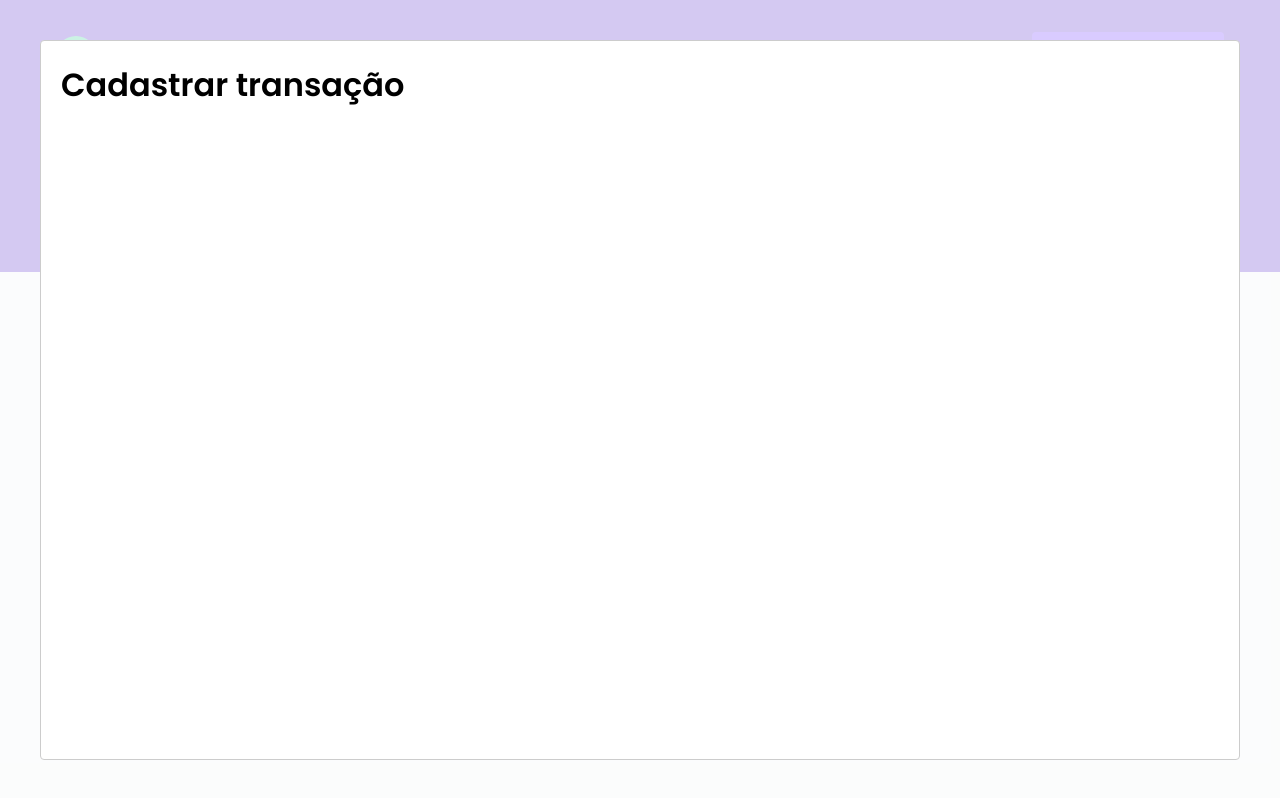
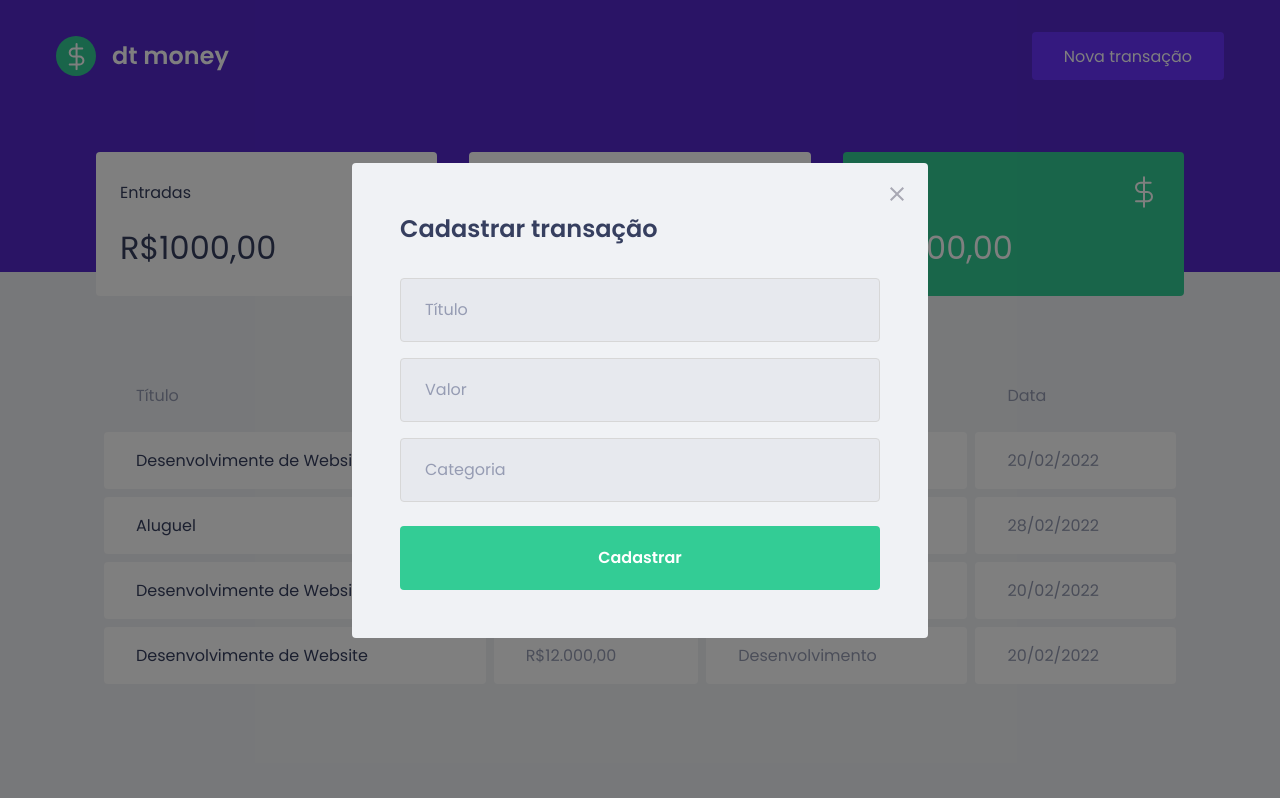
Before and after one commit to clarabrancalhao/dt-money, a React (Create React App) app: page / in a window 1280 px wide. Both pictures are taken after a click on the button "Nova transação". Built offline with nearby package versions, Linux system fonts and the light colour scheme; no server answers; what miragejs would draw is missing.

Commit message:
feat: create new transaction modal content

```diff
--- a/src/App.tsx
+++ b/src/App.tsx
@@ -1,10 +1,8 @@
 import { Dashboard } from "./components/Dashboard";
 import { Header } from "./components/Header";
 import { GlobalStyle } from "./styles/global";
-import Modal from "react-modal";
 import { useState } from "react";
-
-Modal.setAppElement("#root");
+import { NewTransactionModal } from "./components/NewTransactionModal";
 
 export function App() {
   const [isNewTransactionModalOpen, setIsNewTransactionModalOpen] =
@@ -21,12 +19,12 @@
     <>
       <Header onOpenNewTransactionModal={handleOpenNewTransactionModal} />
       <Dashboard />
-      <Modal
+
+      <NewTransactionModal
         isOpen={isNewTransactionModalOpen}
         onRequestClose={handleCloseNewTransactionModal}
-      >
-        <h1>Cadastrar transação</h1>
-      </Modal>
+      />
+
       <GlobalStyle />
     </>
   );
--- /dev/null
+++ b/src/components/NewTransactionModal/index.tsx
@@ -0,0 +1,39 @@
+import Modal from "react-modal";
+import { Container } from "./styles";
+import closeModalImg from "../../assets/close.svg";
+
+Modal.setAppElement("#root");
+
+interface NewTransactionModalProps {
+  isOpen: boolean;
+  onRequestClose: () => void;
+}
+
+export const NewTransactionModal = ({
+  isOpen,
+  onRequestClose,
+}: NewTransactionModalProps) => {
+  return (
+    <Modal
+      isOpen={isOpen}
+      onRequestClose={onRequestClose}
+      overlayClassName="react-modal-overlay"
+      className="react-modal-content"
+    >
+      <button
+        type="button"
+        onClick={onRequestClose}
+        className="react-modal-close"
+      >
+        <img src={closeModalImg} alt="close-modal" />
+      </button>
+      <Container>
+        <h2>Cadastrar transação</h2>
+        <input type="text" placeholder="Título" />
+        <input type="number" placeholder="Valor" />
+        <input type="text" placeholder="Categoria" />
+        <button type="submit">Cadastrar</button>
+      </Container>
+    </Modal>
+  );
+};
--- /dev/null
+++ b/src/components/NewTransactionModal/styles.ts
@@ -0,0 +1,47 @@
+import styled from "styled-components";
+
+export const Container = styled.form`
+  h2 {
+    color: var(--text-title);
+    font-size: 1.5rem;
+    margin-bottom: 2rem;
+  }
+
+  input {
+    width: 100%;
+    padding: 0 1.5rem;
+    height: 4rem;
+    border-radius: 0.25rem;
+    background-color: #e7e9ee;
+    border: 1px solid #d7d7d7;
+    font-weight: 400;
+    font-size: 1rem;
+
+    &::placeholder {
+      color: var(--text-body);
+    }
+
+    & + input {
+      margin-top: 1rem;
+    }
+  }
+
+  button[type="submit"] {
+    width: 100%;
+    background-color: var(--green);
+    padding: 0 1.5rem;
+    height: 4rem;
+    color: #fff;
+    border-radius: 0.25rem;
+    border: 0;
+    font-size: 1rem;
+    margin-top: 1.5rem;
+    font-weight: 600;
+
+    transition: filter 0.2s;
+
+    &:hover {
+      filter: brightness(90%);
+    }
+  }
+`;
--- a/src/styles/global.ts
+++ b/src/styles/global.ts
@@ -52,4 +52,39 @@
     opacity: 0.6;
     cursor: not-allowed;
 }
+
+.react-modal-overlay {
+    background: rgba(0, 0, 0, 0.5);
+    position: fixed ;
+    top: 0;
+    bottom:0 ;
+    left: 0;
+    right: 0;
+    display: flex ;
+    justify-content: center;
+    align-items: center;
+}
+
+.react-modal-content {
+    width: 100% ;
+    max-width: 576px;
+    background: var(--background);
+    padding: 3rem ;
+    position: relative ;
+    border-radius: 0.25rem ;
+}
+
+.react-modal-close {
+    position: absolute ;
+    right: 1.5rem;
+    top: 1.5rem;
+    border: 0 ;
+    background: transparent ;
+
+    transition: filter 0.2s ;
+
+    &:hover {
+        filter: brightness(80%);
+    }
+}
 `;
```
